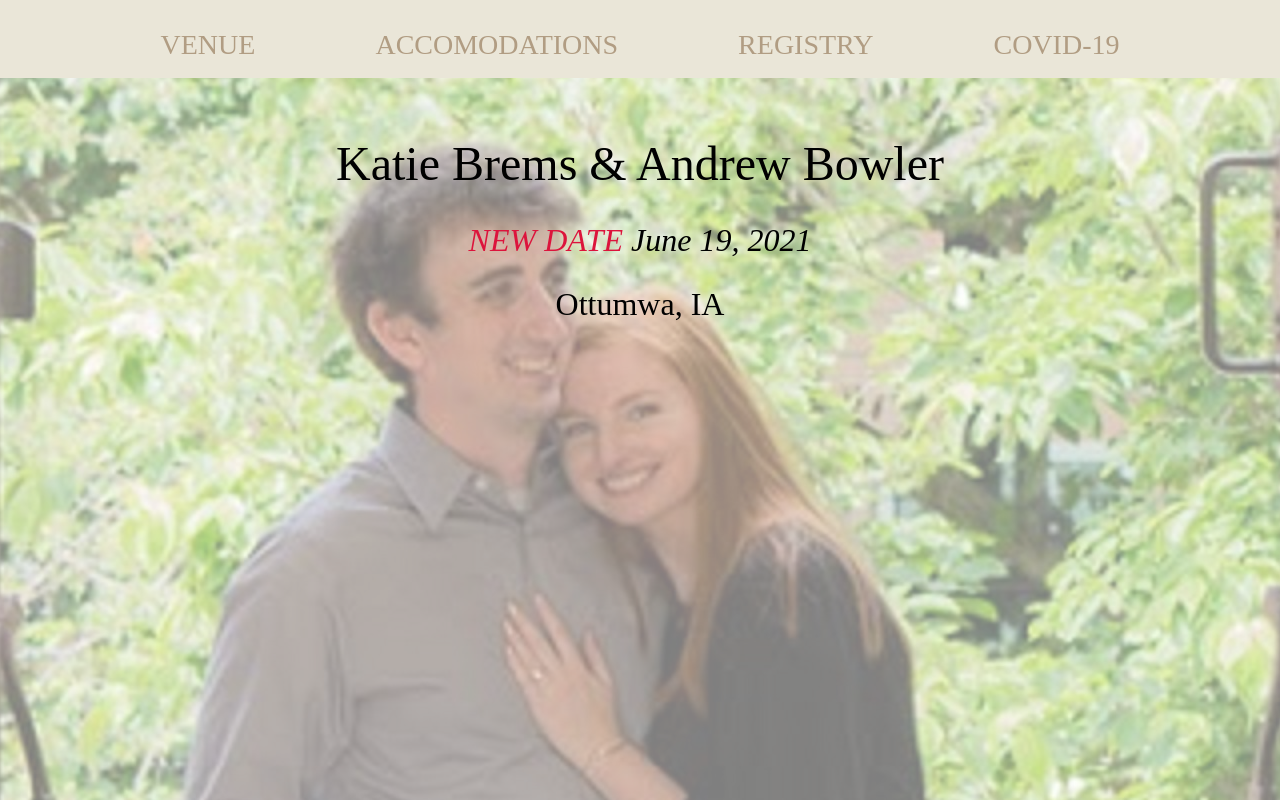
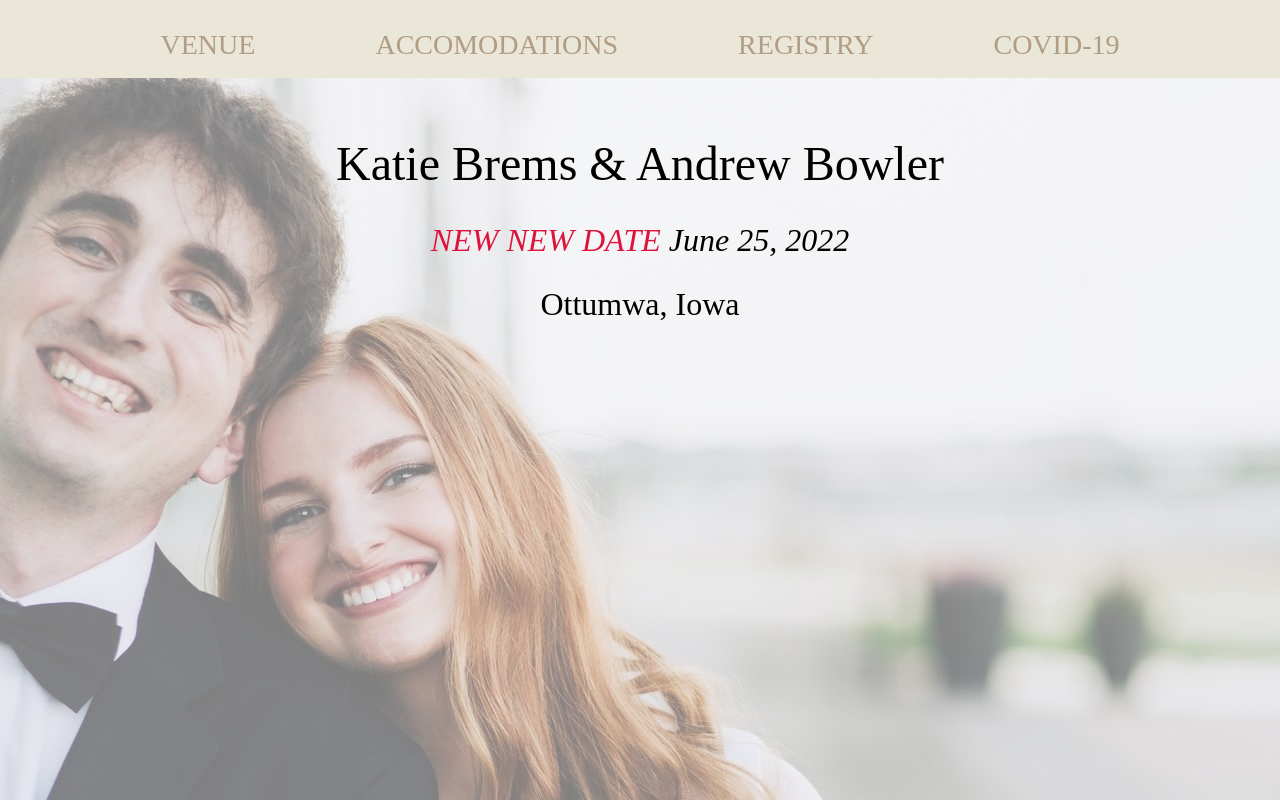
Before and after one commit to ajbowler/wedding, a React (Create React App) app: page / in a window 1280 px wide. Built offline with nearby package versions, Linux system fonts and the light colour scheme.

Commit message:
chore: fuck covid

```diff
--- a/src/components/covid/Covid.js
+++ b/src/components/covid/Covid.js
@@ -38,6 +38,15 @@ const Covid19 = () => {
             <div className="column covid-details">
               <p>
                 <i>
+                  <b>4/2/2021:</b> For the continued safety of all of our friends and family, we are postponing our wedding reception to June 25th, 2022. Although our celebration is being postponed, the two of us were married in a private ceremony on June 20th, 2020. We can't wait to celebrate our second wedding anniversary with you!
+                </i>
+              </p>
+            </div>
+          </div>
+          <div className="columns is-centered">
+            <div className="column covid-details">
+              <p>
+                <i>
                   <b>5/15/2020:</b> We were looking forward to celebrating with everyone in June 2020 but have made the decision to postpone our wedding to June 19, 2021 to ensure the health and safety of our guests. We hope you can come celebrate with us next year!
                 </i>
               </p>
--- a/src/components/homepage/Homepage.css
+++ b/src/components/homepage/Homepage.css
@@ -4,7 +4,7 @@
 
 .homepage::after {
   content: "";
-  background: url(./couple.JPG) no-repeat center center scroll;
+  background: url(./couple_2.JPG) no-repeat top center scroll;
   opacity: 0.5;
   top: 0;
   left: 0;
--- a/src/components/homepage/Homepage.js
+++ b/src/components/homepage/Homepage.js
@@ -13,10 +13,10 @@ const Homepage = () => (
               <p>Katie Brems & Andrew Bowler</p>
             </div>
             <p className="wedding-date">
-              <span style={{color: 'crimson'}}><i>NEW DATE </i></span><i>June 19, 2021</i>
+              <span style={{color: 'crimson'}}><i>NEW NEW DATE </i></span><i>June 25, 2022</i>
             </p>
             <p className="wedding-date">
-              Ottumwa, IA
+              Ottumwa, Iowa
             </p>
           </div>
         </div>
```
Also changed, not shown: src/components/homepage/couple_2.JPG (added).
